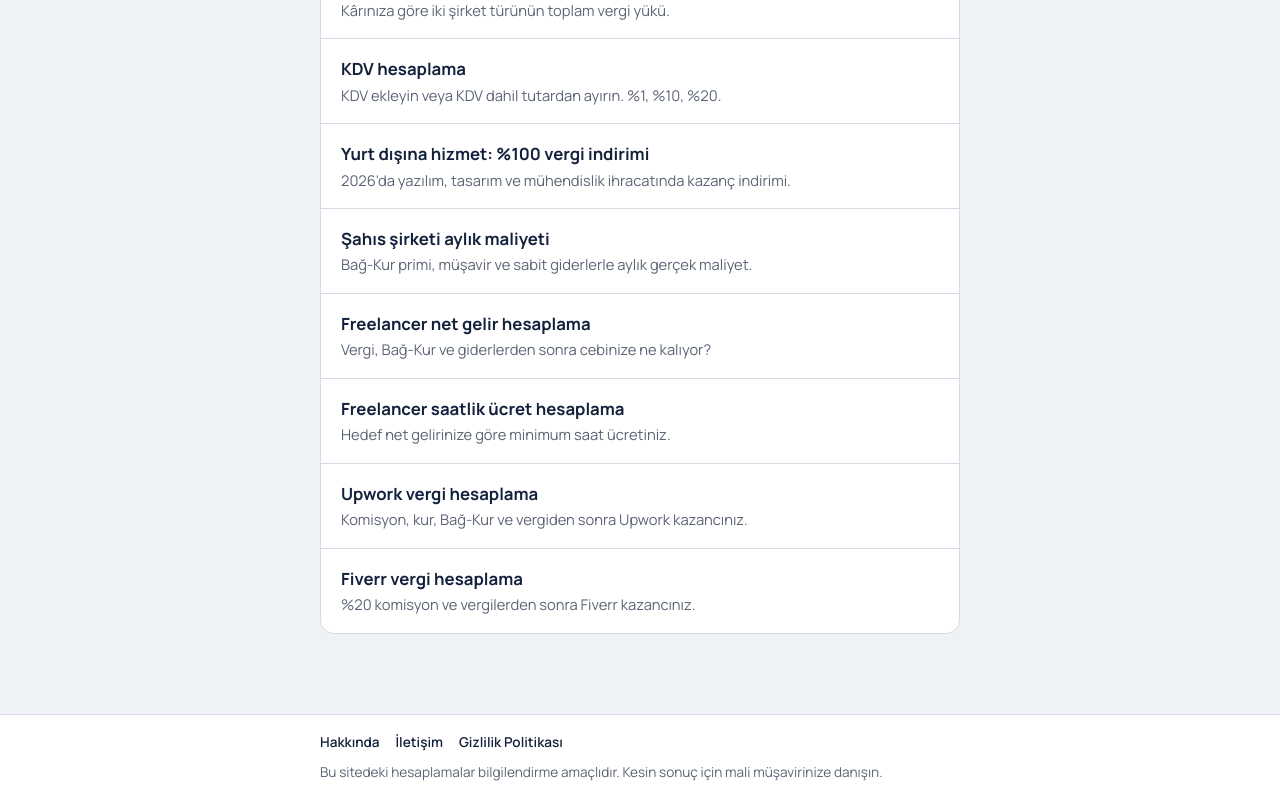
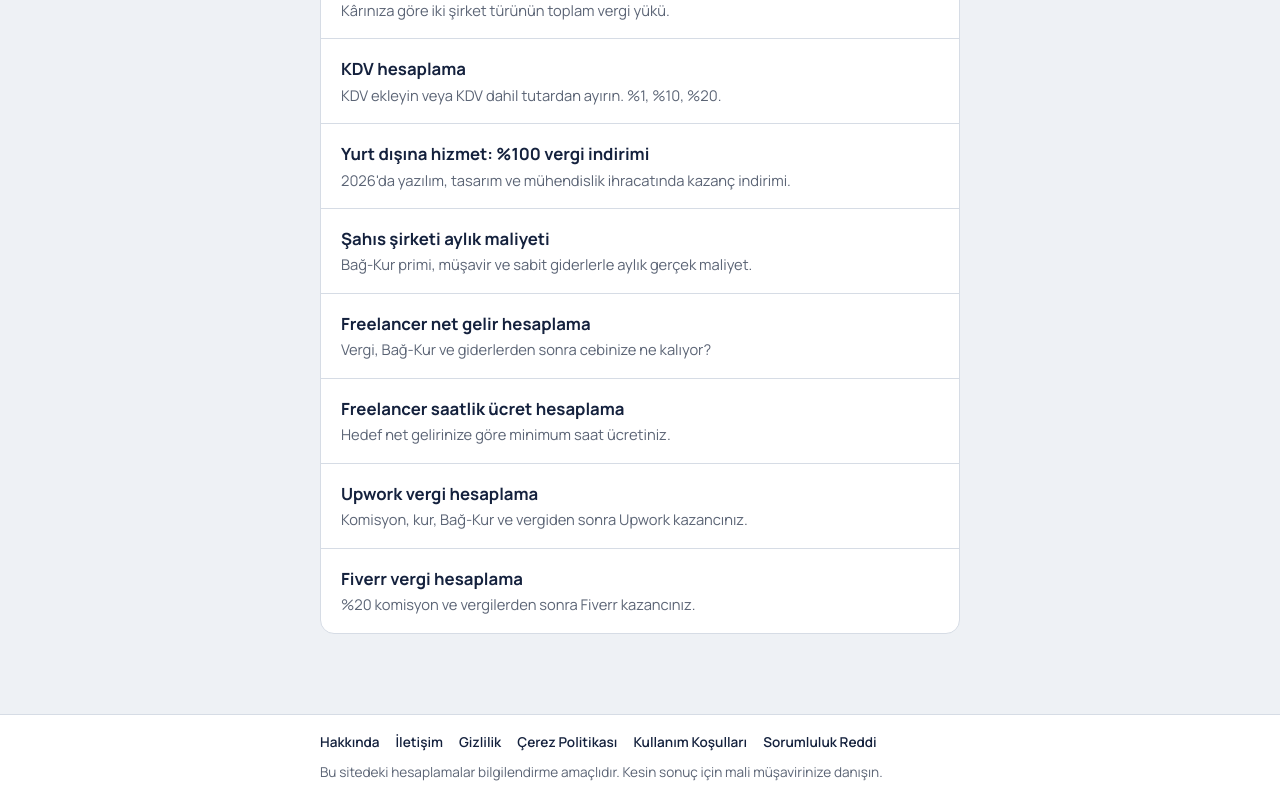
Before and after one commit to yavuzscvk-source/freelancer-vergi, a Next.js app: page / in a window 1280 px wide. Shown: the part 973-1773 px from the top of the page. Built offline with nearby package versions, Linux system fonts and the light colour scheme.

Commit message:
Update layout.js

```diff
--- a/app/layout.js
+++ b/app/layout.js
@@ -58,9 +58,13 @@ export default function RootLayout({ children }) {
         <footer className="footer">
           <div className="footer-inner">
             <nav style={{ display: "flex", gap: 16, flexWrap: "wrap", marginBottom: 8 }}>
-              <Link href="/hakkinda">Hakkında</Link>
+                           <Link href="/hakkinda">Hakkında</Link>
               <Link href="/iletisim">İletişim</Link>
-              <Link href="/gizlilik-politikasi">Gizlilik Politikası</Link>
+              <Link href="/gizlilik-politikasi">Gizlilik</Link>
+              <Link href="/cerez-politikasi">Çerez Politikası</Link>
+              <Link href="/kullanim-kosullari">Kullanım Koşulları</Link>
+              <Link href="/sorumluluk-reddi">Sorumluluk Reddi</Link>
+
             </nav>
             Bu sitedeki hesaplamalar bilgilendirme amaçlıdır. Kesin sonuç için mali müşavirinize danışın.
           </div>
```
